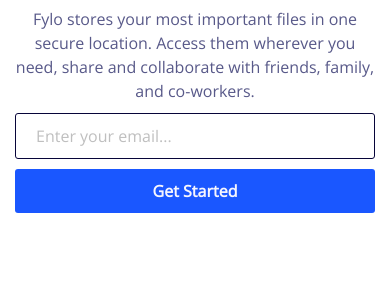
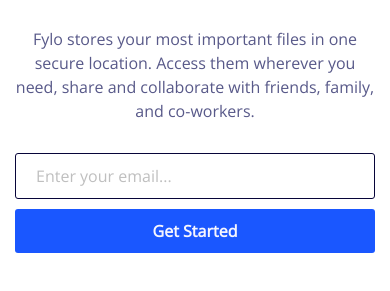
Before and after one commit to mo7aziz/fylo-landing-page, a plain HTML site: page index.html in a window 390 px wide. Shown: the part 533-824 px from the top of the page. Drawn offline with nearby package versions, Linux system fonts and the light colour scheme.

Commit message:
add margine to the paragraph

```diff
--- a/master.css
+++ b/master.css
@@ -234,6 +234,10 @@
     text-align: center;
   }
 
+  main .text p {
+    margin-block: 30px;
+  }
+
   main .text form {
     flex-direction: column;
   }
```
